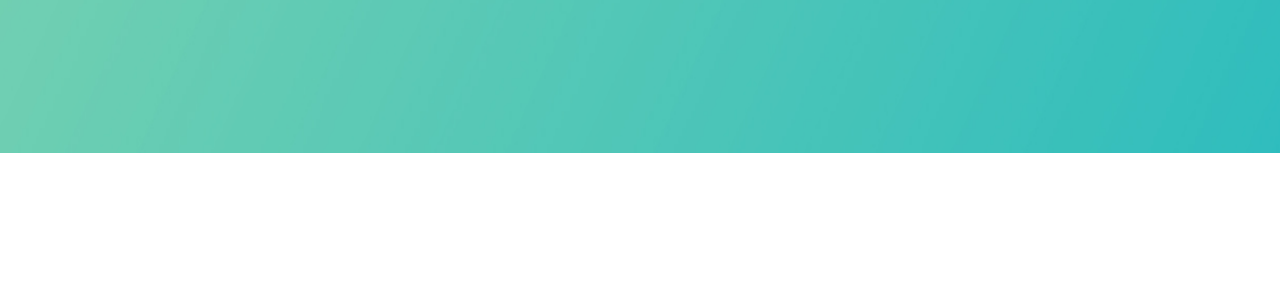
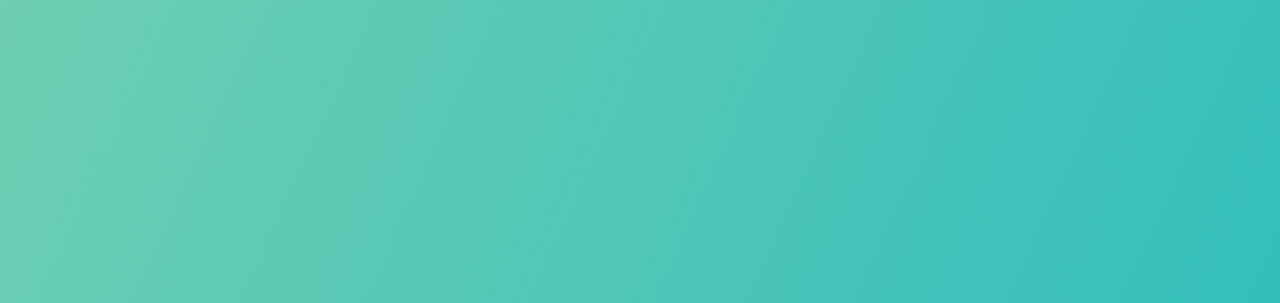
Before and after one commit to Yusif-Bayramov/tezqazan2, a website: page index.html in a window 1280 px wide. Shown: the part 647-950 px from the top of the page. Before the commit the page ends 800 px from the top, so only its background shows below. Drawn offline with nearby package versions, Linux system fonts and the light colour scheme.

Commit message:
body height

```diff
--- a/scss/headerContent.scss
+++ b/scss/headerContent.scss
@@ -3,8 +3,8 @@
     background-position: center;
     background-size: cover;
     background-repeat: no-repeat;
-    background-attachment: fixed;
     width: 100%;
+    height: 830px;
 }
 
 #header-content {
```
Also changed, not shown: css/main.css.
